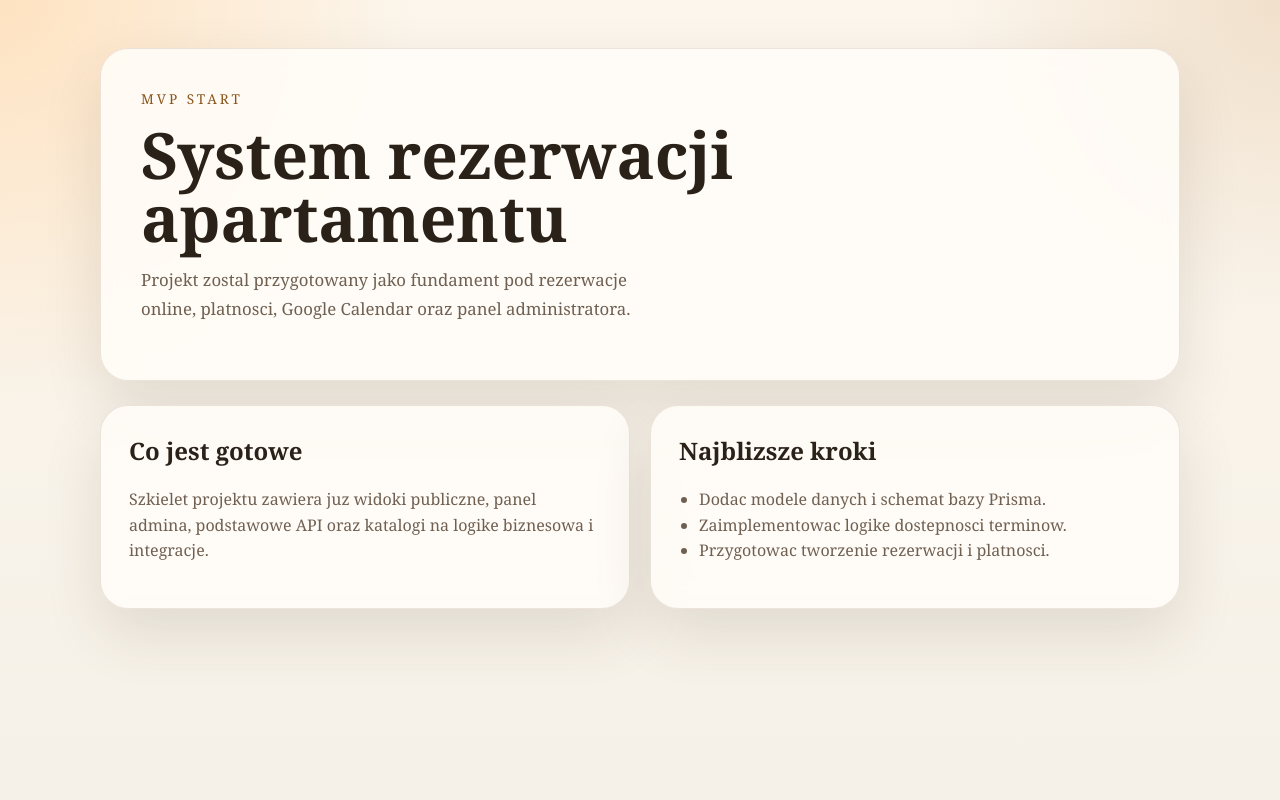
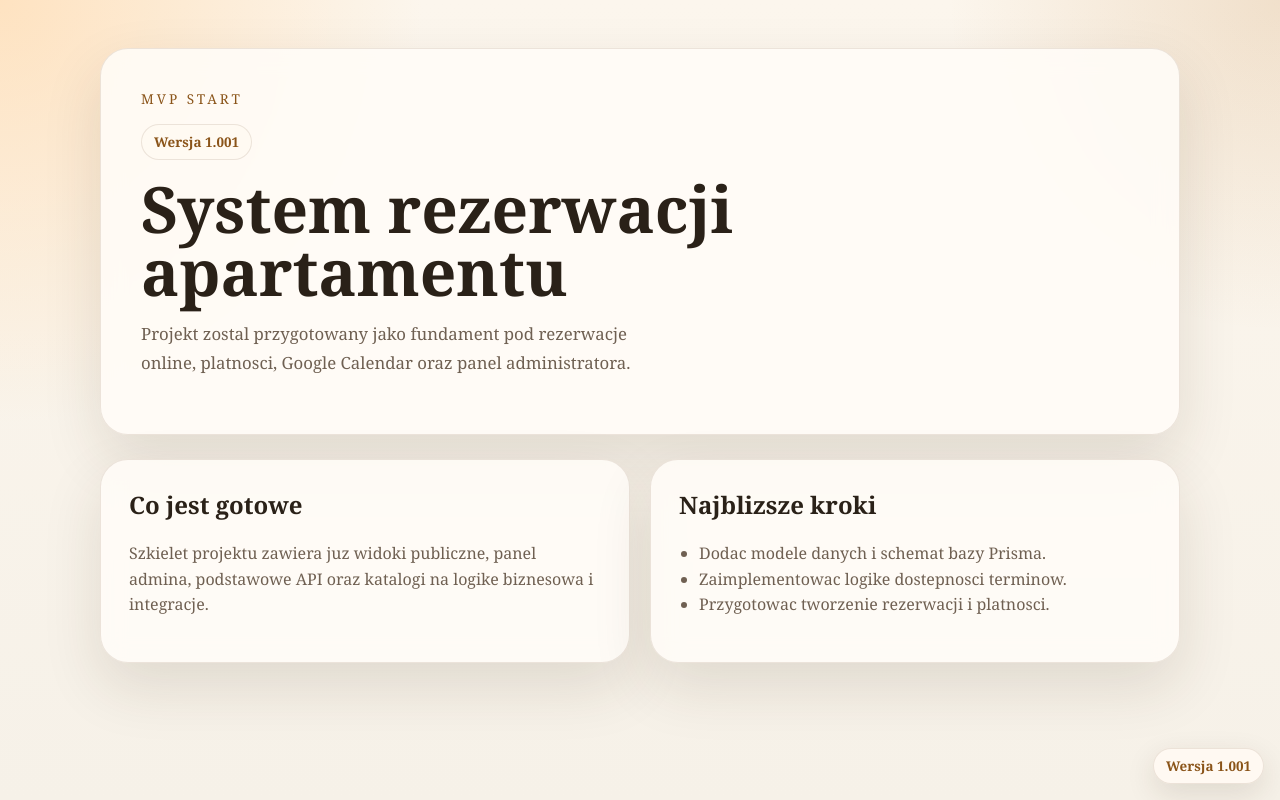
Before and after one commit to Rgronski/ApartSlot, a Next.js app: page / in a window 1280 px wide. Built offline with nearby package versions, Linux system fonts and the light colour scheme.

Commit message:
Add visible app version 1.001

```diff
--- a/app/api/health/route.ts
+++ b/app/api/health/route.ts
@@ -1,8 +1,10 @@
 import { NextResponse } from "next/server";
+import { APP_VERSION } from "@/lib/app-version";
 
 export async function GET() {
   return NextResponse.json({
     status: "ok",
     service: "apartment-reservations-app",
+    version: APP_VERSION,
   });
 }
--- a/app/globals.css
+++ b/app/globals.css
@@ -69,6 +69,32 @@ a {
   font-size: 0.85rem;
   letter-spacing: 0.22em;
   text-transform: uppercase;
+}
+
+.version-chip,
+.app-version-badge {
+  display: inline-flex;
+  align-items: center;
+  justify-content: center;
+  padding: 8px 12px;
+  border-radius: 999px;
+  border: 1px solid var(--border);
+  background: rgba(255, 250, 242, 0.92);
+  color: var(--accent-dark);
+  font-size: 0.84rem;
+  font-weight: 600;
+}
+
+.version-chip {
+  margin: 0 0 18px;
+}
+
+.app-version-badge {
+  position: fixed;
+  right: 16px;
+  bottom: 16px;
+  z-index: 20;
+  box-shadow: 0 10px 30px rgba(56, 38, 19, 0.12);
 }
 
 .lead {
--- a/app/layout.tsx
+++ b/app/layout.tsx
@@ -1,5 +1,6 @@
 import type { Metadata } from "next";
 import "./globals.css";
+import { APP_VERSION } from "@/lib/app-version";
 
 export const metadata: Metadata = {
   title: "Rezerwacje apartamentu",
@@ -13,7 +14,10 @@ type RootLayoutProps = {
 export default function RootLayout({ children }: RootLayoutProps) {
   return (
     <html lang="pl">
-      <body>{children}</body>
+      <body>
+        {children}
+        <div className="app-version-badge">Wersja {APP_VERSION}</div>
+      </body>
     </html>
   );
 }
--- a/app/page.tsx
+++ b/app/page.tsx
@@ -1,3 +1,5 @@
+import { APP_VERSION } from "@/lib/app-version";
+
 const nextSteps = [
   "Dodac modele danych i schemat bazy Prisma.",
   "Zaimplementowac logike dostepnosci terminow.",
@@ -9,6 +11,7 @@ export default function HomePage() {
     <main className="page-shell">
       <section className="hero-card">
         <p className="eyebrow">MVP start</p>
+        <p className="version-chip">Wersja {APP_VERSION}</p>
         <h1>System rezerwacji apartamentu</h1>
         <p className="lead">
           Projekt zostal przygotowany jako fundament pod rezerwacje online,
--- /dev/null
+++ b/lib/app-version.ts
@@ -0,0 +1 @@
+export const APP_VERSION = "1.001";
```
